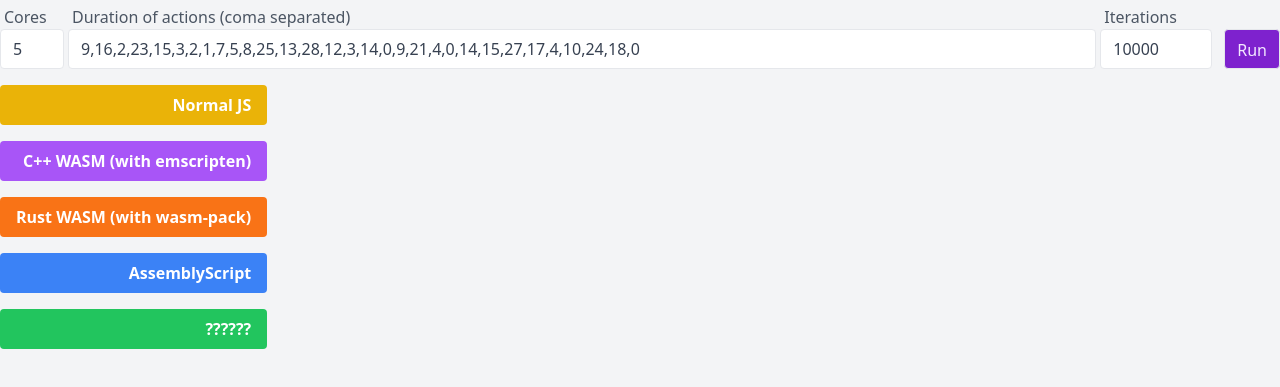
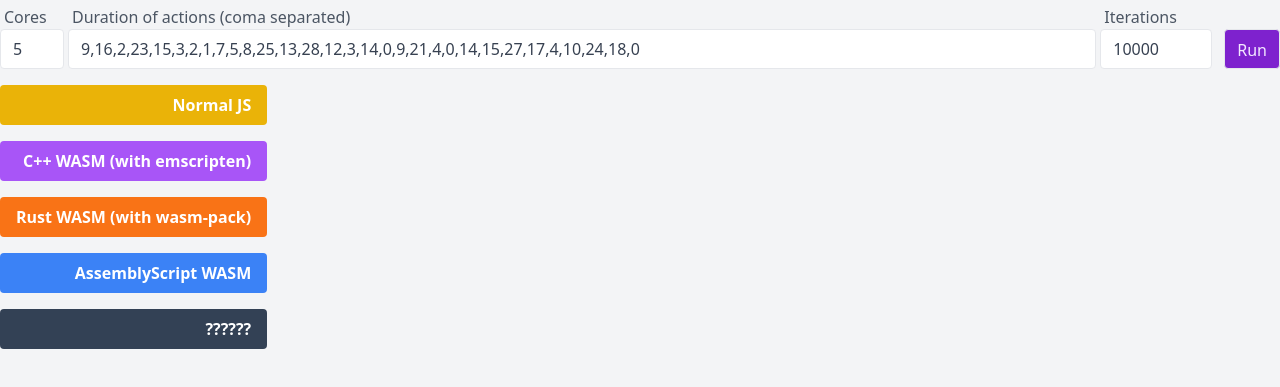
Before and after one commit to IIC3585-2023/wasm-grupo-01, a website built with Vite: page index.html in a window 1280 px wide. Shown: the part 103-490 px from the top of the page. Built offline with nearby package versions, Linux system fonts and the light colour scheme.

Commit message:
feat: small fixes

```diff
--- a/index.html
+++ b/index.html
@@ -73,9 +73,9 @@
           <div id="cpp-emscripten"></div>
           <div class="bg-orange-500 text-right text-white font-bold py-2 px-4 rounded">Rust WASM (with wasm-pack)</div>
           <div id="rust-wasm-pack"></div>
-          <div class="bg-blue-500 text-right text-white font-bold py-2 px-4 rounded">AssemblyScript</div>
+          <div class="bg-blue-500 text-right text-white font-bold py-2 px-4 rounded">AssemblyScript WASM</div>
           <div id="assemblyscript"></div>
-          <div class="bg-green-500 text-right text-white font-bold py-2 px-4 rounded">??????</div>
+          <div class="bg-slate-700 text-right text-white font-bold py-2 px-4 rounded">??????</div>
           <div id="js-optimus"></div>
         </div>
       </form>
```
Also changed, not shown: readme.md.
